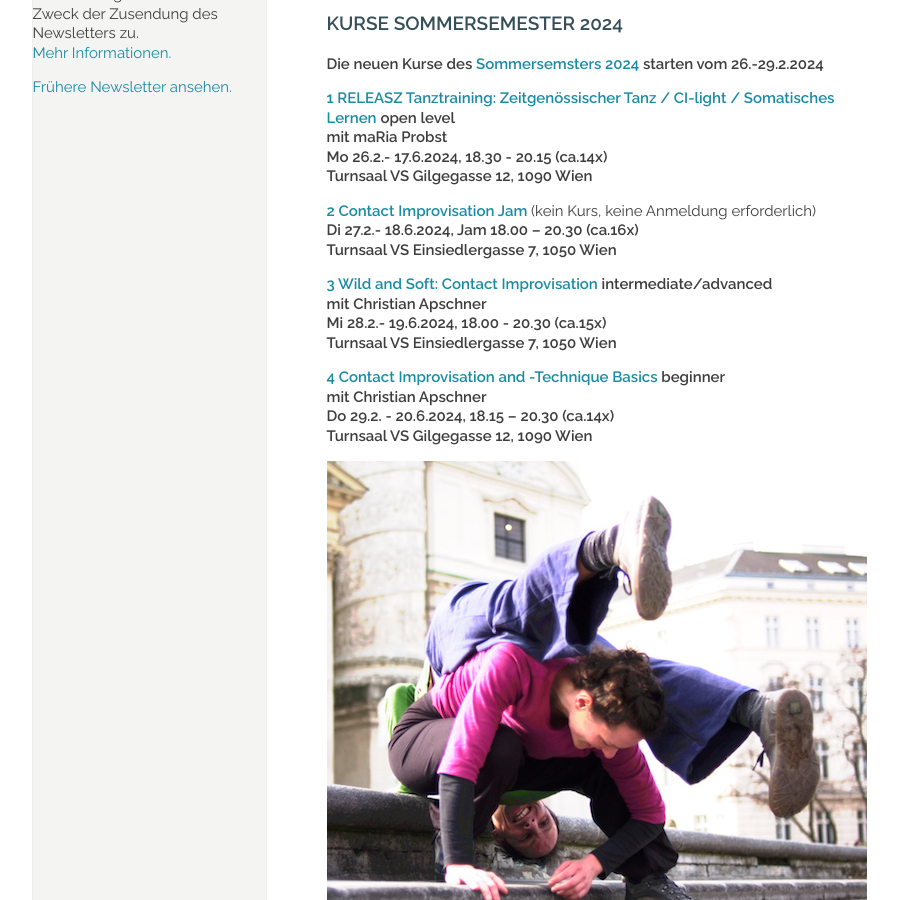
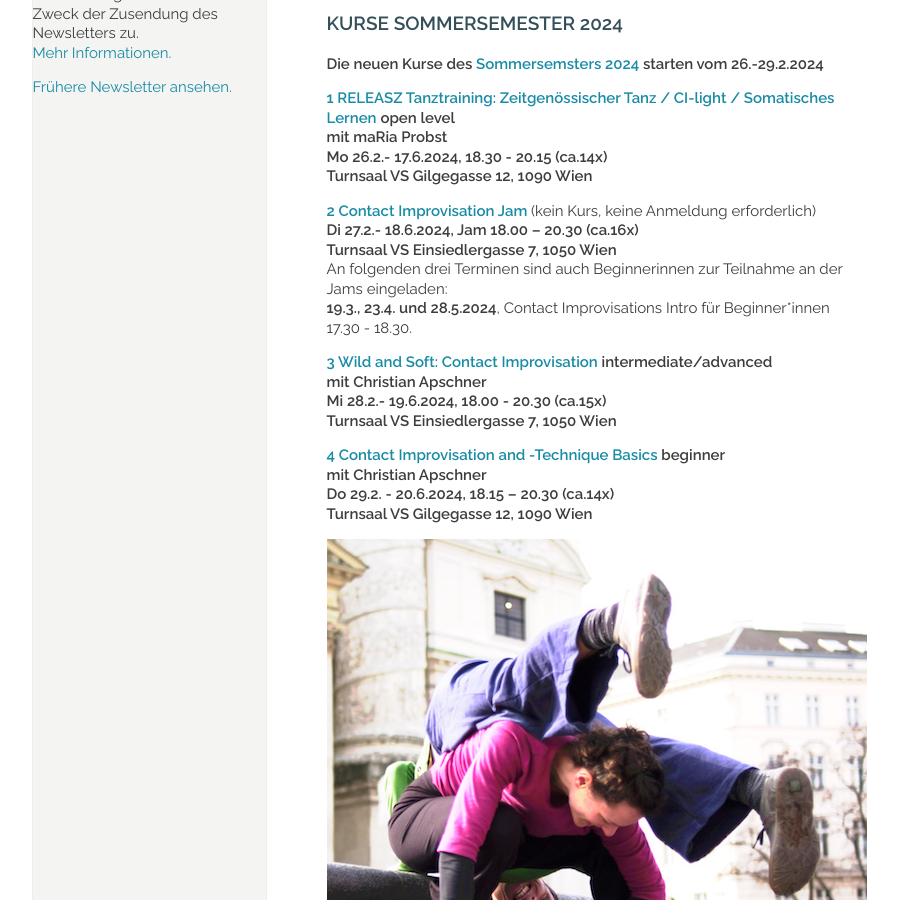
Before and after one commit to manulari/rollingpointat, a Jekyll site: the page built from _pages_de/index.md, in a window 1280 px wide and 900 px high, scrolled down 1224 px. Shown: the whole window, without its empty margins (152-1050 px from the left). Built offline with Jekyll 4.4.1, drawn with Linux system fonts in a browser that asks for light colours; comment, search, counter and statistics services are not loaded.

Commit message:
Update page (de) “index”

```diff
--- a/_pages_de/index.md
+++ b/_pages_de/index.md
@@ -18,8 +18,6 @@ Fotocredit: https://johannes-stolba.net/photography/
 
 <div class="imglink"><a target="_blank" href="https://www.youtube.com/embed/kp3DqzN1Ldo"><img src="/assets/uploads/video_vorschau_rollingpoint.png" alt="" /><div>rollingpoint-Video</div></a></div>
 
-
-
 ### **WINTERINTENSIVE "Share your Dances. Be in Touch":**
 
 [**Woche 1: 12.-15.2.2024 RELEASZE Tanztraining / Organic Contact**\
@@ -29,14 +27,16 @@ Fotocredit: https://johannes-stolba.net/photography/
 
 **Die neuen Kurse des [Sommersemsters 2024](https://rollingpoint.at/somsem24) starten vom 26.-29.2.2024**
 
-**[1 RELEASZ Tanztraining: ](/somsem24#mo)[Zeitgenössischer Tanz / CI-light / Somatisches Lernen](/somsem24#mo)** **open level**\
+**[1 RELEASZ Tanztraining: ](/somsem24#mo)****[Zeitgenössischer Tanz / CI-light / Somatisches Lernen](/somsem24#mo)** **open level**\
  **mit maRia Probst**\
 **Mo 26.2.- 17.6.2024, 18.30 - 20.15 (ca.14x)**\
 **Turnsaal VS Gilgegasse 12, 1090 Wien**
 
 **[2 Contact Improvisation Jam ](/somsem24#di)**(kein Kurs, keine Anmeldung erforderlich)\
 **Di 27.2.- 18.6.2024, Jam 18.00 – 20.30 (ca.16x)**\
-**Turnsaal VS Einsiedlergasse 7, 1050 Wien**
+**Turnsaal VS Einsiedlergasse 7, 1050 Wien**\
+An folgenden drei Terminen sind auch Beginnerinnen zur Teilnahme an der Jams eingeladen:\
+**19.3., 23.4. und 28.5.2024**, Contact Improvisations Intro für Beginner*innen 17.30 - 18.30.
 
 **[3 Wild and Soft: Contact Improvisation ](/somsem24#mi) intermediate/advanced**\
 **mit Christian Apschner**\
```
